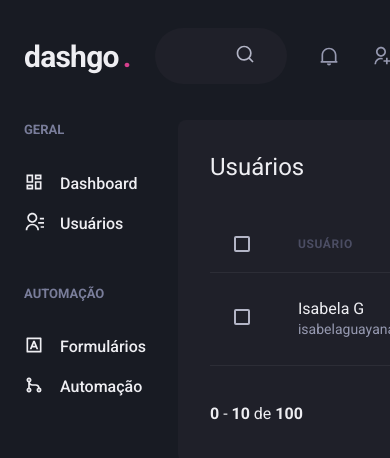
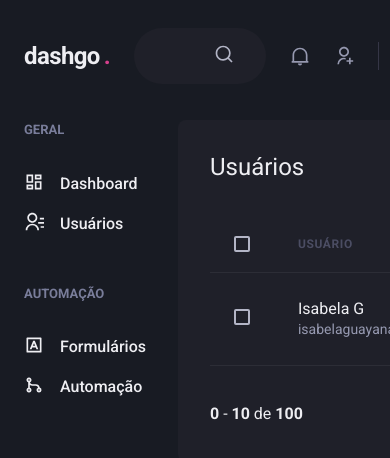
Before and after one commit to luoBinghe/dash-go, a Next.js app: page /users in a window 390 px wide. Shown: the top 458 px of the page. Built offline with nearby package versions, Linux system fonts and the light colour scheme.

Commit message:
trabalhando responsividade da logo e da navbar

```diff
--- a/src/components/Header/Logo.tsx
+++ b/src/components/Header/Logo.tsx
@@ -3,7 +3,7 @@
 export function Logo(){
   return(
     <Text
-      fontSize="3xl"
+      fontSize={["2xl", "3xl"]}
       fontWeight="bold"
       letterSpacing="tight"
       w="64"
--- a/src/components/Header/NotificationsNav.tsx
+++ b/src/components/Header/NotificationsNav.tsx
@@ -4,9 +4,9 @@
 export function NotificationsNav(){
   return(
     <HStack
-      mx="8"
-      spacing="8"
-      pr="8"
+      mx={["6"," 8"]}
+      spacing={["6"," 8"]}
+      pr={["6"," 8"]}
       py="1"
       color="gray.300"
       borderRightWidth={1}
```
